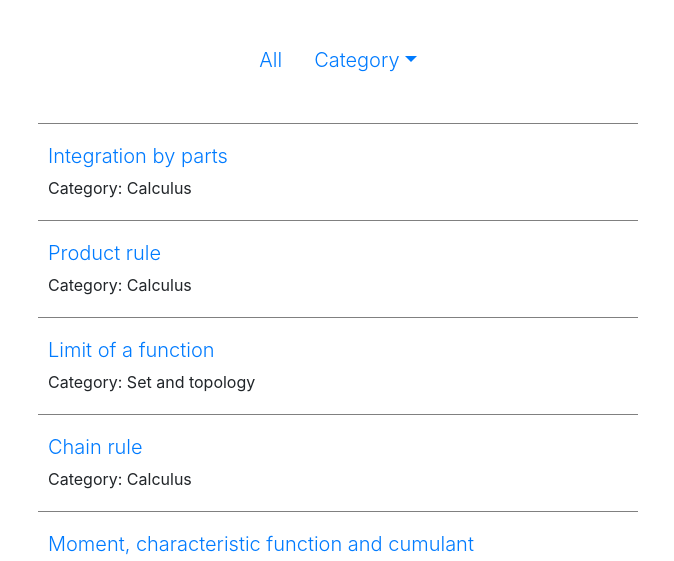
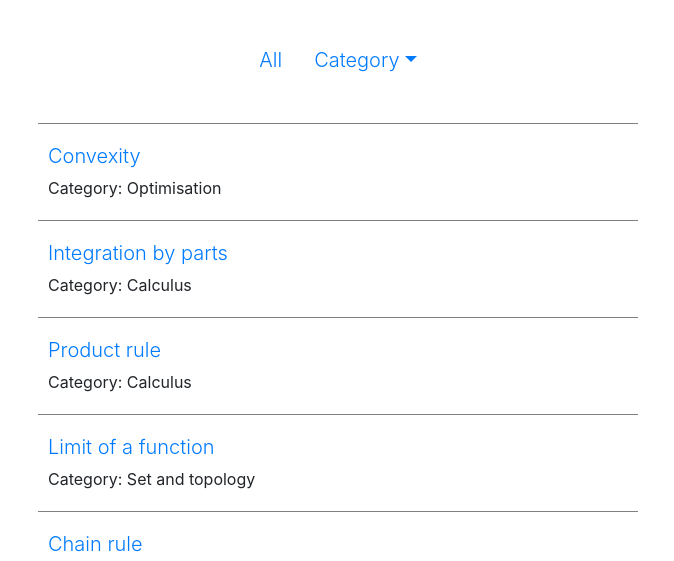
Before and after one commit to shotahorii/datascience-math, a plain HTML site: page index.html in a window 1280 px wide. Shown: the part 223-784 px from the top of the page, without its empty margins (302-976 px from the left). Drawn offline with nearby package versions, Linux system fonts and the light colour scheme.

Commit message:
convexity

```diff
--- a/index.html
+++ b/index.html
@@ -55,6 +55,7 @@ const contents = [
   "https://github.com/shotahorii/math-for-ds/blob/master/content/set_and_topology/limit_of_a_function.ipynb",
   "https://github.com/shotahorii/math-for-ds/blob/master/content/calculus/product_rule.ipynb",
   "https://github.com/shotahorii/math-for-ds/blob/master/content/calculus/integration_by_parts.ipynb",
+  "https://github.com/shotahorii/math-for-ds/blob/master/content/optimisation/convexity.ipynb",
 ];
 // =======================================================================
 
```
